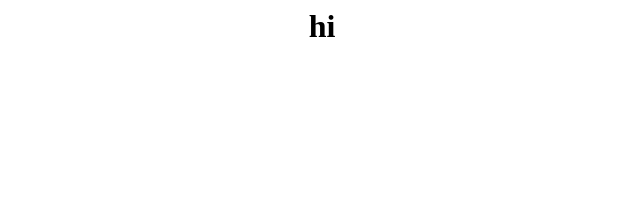
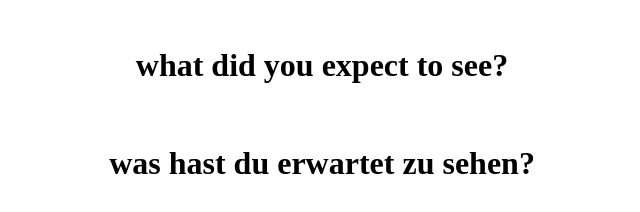
Before and after one commit to nut-ok/nut-ok.github.io, a plain HTML site: page index.html in a window 1280 px wide. Shown: the whole page, without its empty margins (318-958 px from the left). Drawn offline with Linux system fonts and the light colour scheme.

Commit message:
Update index.html

```diff
--- a/index.html
+++ b/index.html
@@ -1,5 +1,9 @@
 <html>
 <body>
-<h1><center>hi</center></h1>
+<br>
+<h1><center>what did you expect to see?</center></h1>
+<br>
+<h1><center>was hast du erwartet zu sehen?</center></h1>
+</center></h1>
 </body>
 </html>
```
